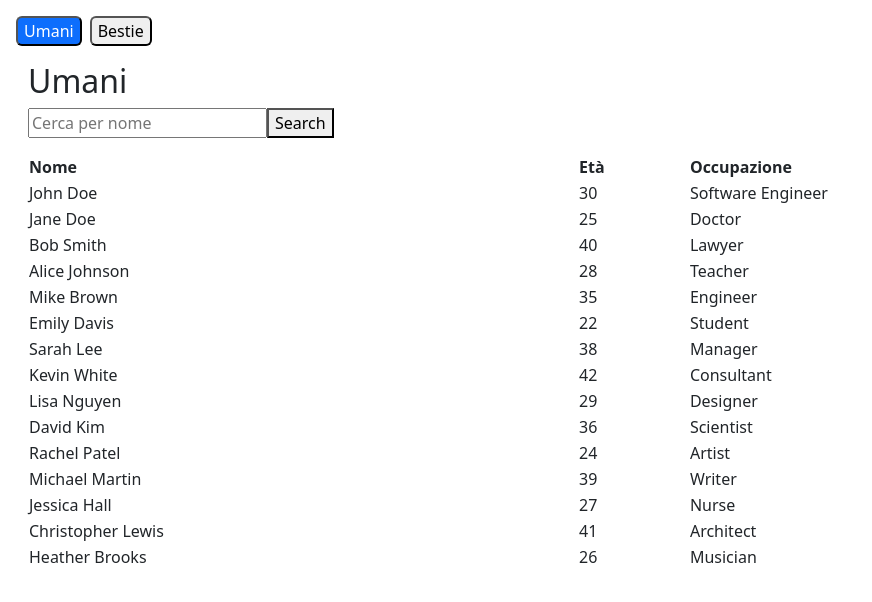
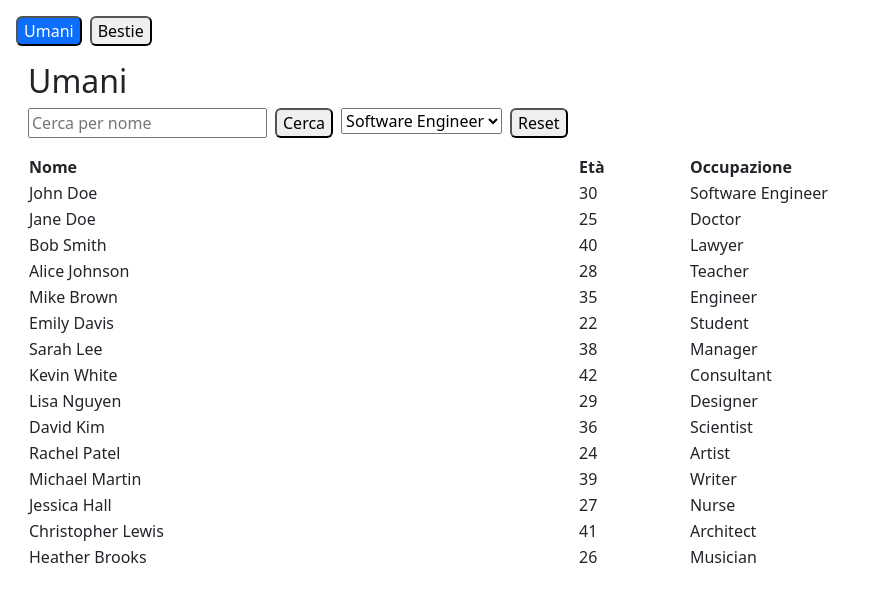
Before and after one commit to mpiccinnonode/ng-training, an Angular app: page /trial/humans in a window 1280 px wide. Shown: the top 602 px of the page, without its empty margins (0-872 px from the left). Built offline with nearby package versions, Linux system fonts and the light colour scheme.

Commit message:
add advance filter

```diff
--- a/src/app/trial/beasts/beasts.component.html
+++ b/src/app/trial/beasts/beasts.component.html
@@ -3,7 +3,16 @@
     <h2>Bestie</h2>
   </div>
 
-  <app-searchbar (submit)="onSearchBeastName($event)"></app-searchbar>
+  <div class="d-flex gap-2">
+    <app-searchbar (submit)="onSearchBeastName($event)"></app-searchbar>
+    <app-filter-advance
+      [options]="beastSpeciesOptions"
+      (submit)="onSelectOptionsBeastSpecies($event)"
+    ></app-filter-advance>
+    <button class="rounded-2" type="button" (click)="resetOccupations()">
+      Reset
+    </button>
+  </div>
 
   <div class="mt-3">
     <table class="w-100">
--- a/src/app/trial/beasts/beasts.component.ts
+++ b/src/app/trial/beasts/beasts.component.ts
@@ -2,12 +2,13 @@ import { Component, DestroyRef, OnInit } from '@angular/core';
 import { takeUntilDestroyed } from '@angular/core/rxjs-interop';
 import { Beast } from '../../../models/beast.model';
 import { BeastsService } from '../../../services/beasts.service';
-import { SearchbarComponent } from "../filters/searchbar/searchbar.component";
+import { SearchbarComponent } from '../filters/searchbar/searchbar.component';
+import { FilterAdvanceComponent } from '../filters/filter-advance/filter-advance.component';
 
 @Component({
   selector: 'app-beasts',
   standalone: true,
-  imports: [SearchbarComponent],
+  imports: [SearchbarComponent, FilterAdvanceComponent],
   templateUrl: './beasts.component.html',
   styleUrl: './beasts.component.scss',
 })
@@ -16,6 +17,8 @@ export class BeastsComponent implements OnInit {
   //nuova variabile dove salvo gli elementi filtrati
   filteredBeasts: Beast[] = [];
   searchName: string = '';
+  beastSpeciesOptions: string[] = [];
+  beastSpeciesSelected: string = '';
 
   constructor(
     private beastsService: BeastsService,
@@ -24,6 +27,8 @@ export class BeastsComponent implements OnInit {
 
   ngOnInit(): void {
     this._fetchData();
+    this._getSpecies();
+    console.log(this.beastSpeciesOptions);
   }
 
   //riassegno il valore della variabile in base al valore passato
@@ -31,9 +36,24 @@ export class BeastsComponent implements OnInit {
     this.searchName = searchName;
     //assegno all'array tutte le bestie che
     // includono nel nome la stringa che ho digitato
-    this.filteredBeasts = this.beasts.filter(beast =>
-      beast.name.toLowerCase().includes(this.searchName.toLowerCase())
+    this.filteredBeasts = this.beasts.filter((beast) =>
+      beast.name.toLowerCase().includes(this.searchName.toLowerCase()),
     );
+  }
+
+  //Stesso approccio utilizzato per la searchbar
+  onSelectOptionsBeastSpecies(beastSpeciesSelected: string){
+    this.beastSpeciesSelected = beastSpeciesSelected;
+    this.filteredBeasts = this.beasts;
+    this.filteredBeasts = this.filteredBeasts.filter(items => items.species.includes(beastSpeciesSelected))
+  }
+
+  resetOccupations(){
+    this.filteredBeasts = this.beasts;
+  }
+
+  private _getSpecies() {
+    this.beastSpeciesOptions = this.beasts.map((items) => items.species);
   }
 
   private _fetchData(): void {
--- a/src/app/trial/filters/filter-advance/filter-advance.component.html
+++ b/src/app/trial/filters/filter-advance/filter-advance.component.html
@@ -1 +1,5 @@
-<p>filter-advance works!</p>
+<select (change)="onOptionSelect($event)">
+  @for (option of options; track option) {
+    <option [value]="option">{{ option }}</option>
+  }
+</select>
--- a/src/app/trial/filters/filter-advance/filter-advance.component.ts
+++ b/src/app/trial/filters/filter-advance/filter-advance.component.ts
@@ -1,12 +1,19 @@
-import { Component } from '@angular/core';
+import { Component, EventEmitter, Input, Output } from '@angular/core';
 
 @Component({
   selector: 'app-filter-advance',
   standalone: true,
   imports: [],
   templateUrl: './filter-advance.component.html',
-  styleUrl: './filter-advance.component.scss'
+  styleUrl: './filter-advance.component.scss',
 })
 export class FilterAdvanceComponent {
+  @Output() submit = new EventEmitter<string>();
+  @Input() options: string[] = [];
 
+  onOptionSelect(event: Event): void {
+    const selectElement = event.target as HTMLSelectElement;
+    console.log(selectElement.value);
+    this.submit.emit(selectElement.value);
+  }
 }
--- a/src/app/trial/filters/searchbar/searchbar.component.html
+++ b/src/app/trial/filters/searchbar/searchbar.component.html
@@ -1,7 +1,11 @@
+<div class="d-flex gap-2">
   <input
     type="text"
     placeholder="Cerca per nome"
     (input)="onSearchInput($event)"
     [value]="searchName"
   />
-<button type="button" (click)="submit.emit(searchName)">Search</button>
+  <button class="rounded-2" type="button" (click)="submit.emit(searchName)">
+    Cerca
+  </button>
+</div>
--- a/src/app/trial/humans/humans.component.html
+++ b/src/app/trial/humans/humans.component.html
@@ -3,7 +3,16 @@
     <h2>Umani</h2>
   </div>
 
+  <div class="d-flex gap-2">
     <app-searchbar (submit)="onSearchHumanName($event)"></app-searchbar>
+    <app-filter-advance
+      [options]="humanOccupation"
+      (submit)="onSelectOptionsOccupations($event)"
+    ></app-filter-advance>
+    <button class="rounded-2" type="button" (click)="resetFilter()">
+      Reset
+    </button>
+  </div>
 
   <div class="mt-3">
     <table class="w-100">
--- a/src/app/trial/humans/humans.component.ts
+++ b/src/app/trial/humans/humans.component.ts
@@ -3,18 +3,21 @@ import { HumansService } from '../../../services/humans.service';
 import { Human } from '../../../models/human.model';
 import { takeUntilDestroyed } from '@angular/core/rxjs-interop';
 import { SearchbarComponent } from "../filters/searchbar/searchbar.component";
+import { FilterAdvanceComponent } from "../filters/filter-advance/filter-advance.component";
 
 @Component({
   selector: 'app-humans',
   standalone: true,
-  imports: [SearchbarComponent],
+  imports: [SearchbarComponent, FilterAdvanceComponent],
   templateUrl: './humans.component.html',
   styleUrl: './humans.component.scss',
 })
 export class HumansComponent implements OnInit {
   humans: Human[] = [];
   filteredHumans: Human[] = [];
+  humanOccupation: string[] = [];
   searchName: string = '';
+  optionsOccupation: string='';
 
   constructor(
     private humansService: HumansService,
@@ -23,6 +26,9 @@ export class HumansComponent implements OnInit {
 
   ngOnInit(): void {
     this._fetchData();
+    this._getHumanOccupation();
+    console.log(this.humanOccupation);
+
   }
 
   onSearchHumanName(searchName: string): void {
@@ -32,6 +38,21 @@ export class HumansComponent implements OnInit {
     );
   }
 
+  onSelectOptionsOccupations(optionsOccupation: string){
+    this.optionsOccupation = optionsOccupation;
+    this.filteredHumans = this.humans;
+    this.filteredHumans = this.filteredHumans.filter(human => human.occupation.includes(optionsOccupation))
+  }
+
+  resetFilter(){
+    this.filteredHumans = this.humans;
+  }
+
+  //Recupero tutte le occupazioni e le salvo nella variabile
+  private _getHumanOccupation(): void {
+    this.humanOccupation = this.humans.map((item) => item.occupation)
+  }
+
   private _fetchData(): void {
     this.humansService
       .getAll()
@@ -39,6 +60,7 @@ export class HumansComponent implements OnInit {
       .subscribe((res) => {
         this.humans = res;
         this.filteredHumans = res;
+        this._getHumanOccupation();
       });
   }
 }
```
Also changed, not shown: src/app/trial/filters/searchbar/searchbar.component.ts (line endings or trailing spaces). Lines whose indentation alone changed are shown as unchanged.
